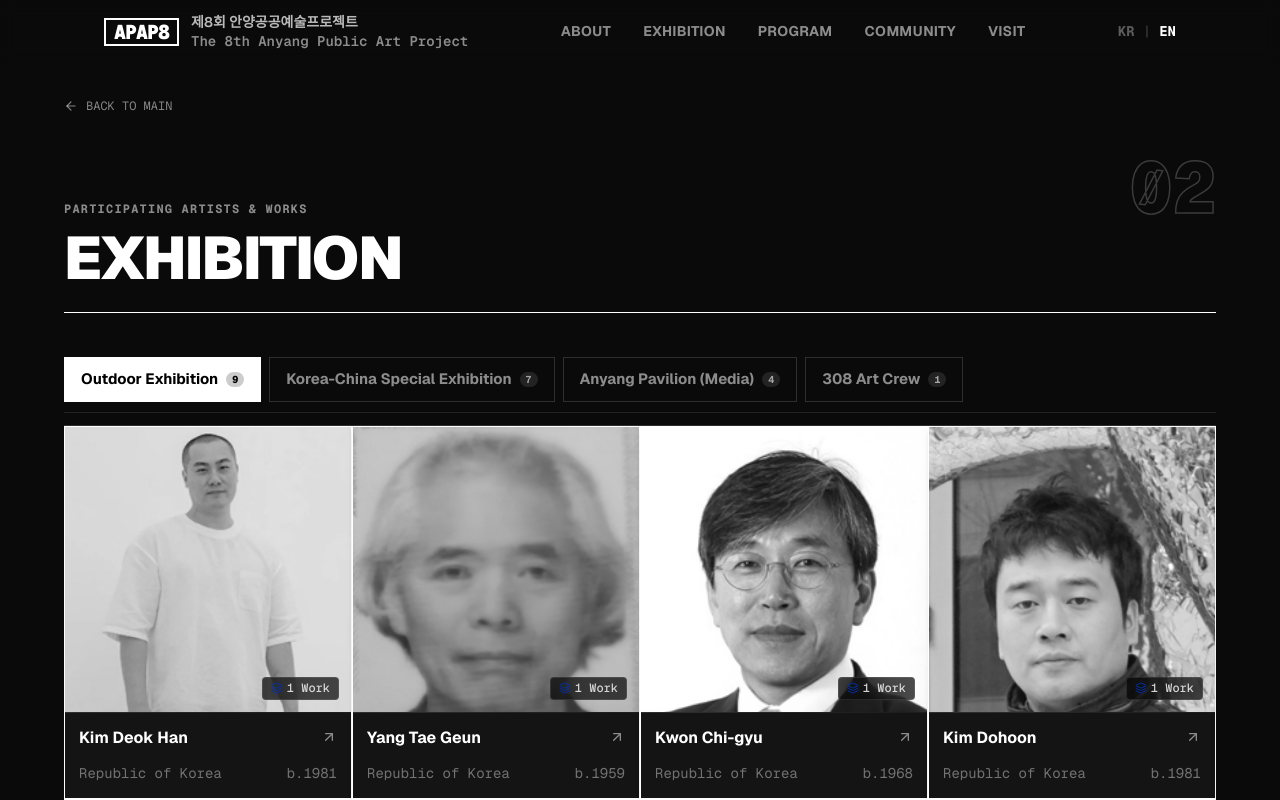
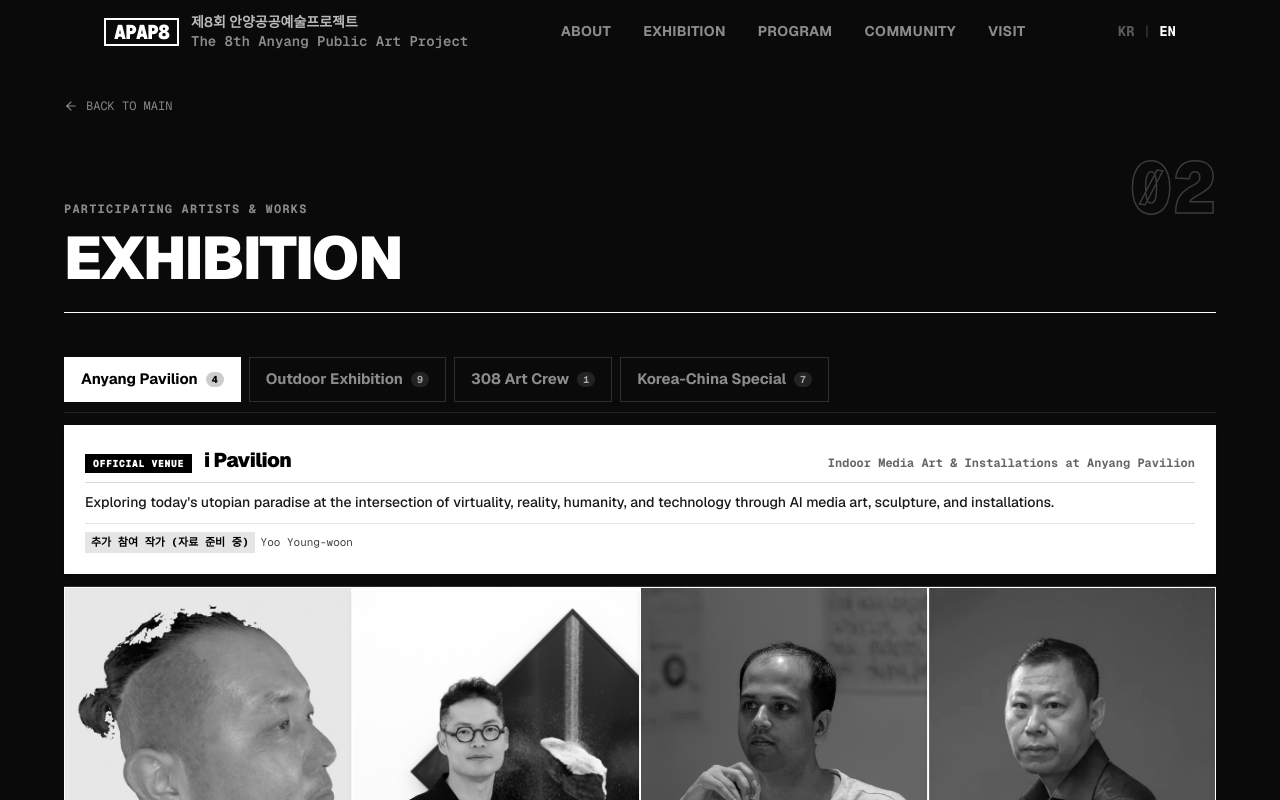
Before and after one commit to ljs001022/apap2026, a Next.js app: page /site-a/en/exhibition in a window 1280 px wide. Shown: the top 800 px of the page. Built offline with nearby package versions, Linux system fonts and the light colour scheme.

Commit message:
feat(site-a): 공식 4대 전시 부문 분류 체계 구축 및 베뉴 설명 배너 구현

```diff
--- /dev/null
+++ b/public/exhibition-categories.json
@@ -0,0 +1,149 @@
+{
+  "categories": [
+    {
+      "order": 1,
+      "id": "e-pavilion-media",
+      "manifestVenueSlug": "e-pavilion-media",
+      "tabLabel": {
+        "ko": "안양파빌리온",
+        "en": "Anyang Pavilion"
+      },
+      "officialName": {
+        "ko": "아이 파빌리온",
+        "en": "i Pavilion"
+      },
+      "subtitle": {
+        "ko": "안양파빌리온 실내 미디어아트 & 설치전",
+        "en": "Indoor Media Art & Installations at Anyang Pavilion"
+      },
+      "description": {
+        "ko": "인공지능(AI)을 주제로 한 미디어아트와 조각·설치 등 다양한 장르를 통해 가상과 현실, 인간과 기술의 관계 속 오늘날의 무릉도원을 탐색하는 전시",
+        "en": "Exploring today's utopian paradise at the intersection of virtuality, reality, humanity, and technology through AI media art, sculpture, and installations."
+      },
+      "missingArtists": [
+        {
+          "name_ko": "유영운",
+          "name_en": "Yoo Young-woon"
+        }
+      ]
+    },
+    {
+      "order": 2,
+      "id": "outdoor-exhibition",
+      "manifestVenueSlug": "outdoor-exhibition",
+      "tabLabel": {
+        "ko": "야외전시",
+        "en": "Outdoor Exhibition"
+      },
+      "officialName": {
+        "ko": "오픈 그라운드",
+        "en": "Open Ground"
+      },
+      "subtitle": {
+        "ko": "자연과 호흡하는 야외 조각 및 공공조형물",
+        "en": "Outdoor Sculptures & Public Installations Breathing with Nature"
+      },
+      "description": {
+        "ko": "자연과 도시가 어우러진 풍경 속 새로운 공공예술의 가능성을 제시하는 야외 조각전",
+        "en": "An outdoor sculpture exhibition proposing new possibilities for public art within the harmony of nature and urban landscape."
+      },
+      "missingArtists": []
+    },
+    {
+      "order": 3,
+      "id": "308-art-crew",
+      "manifestVenueSlug": "308-art-crew",
+      "tabLabel": {
+        "ko": "308아트",
+        "en": "308 Art Crew"
+      },
+      "officialName": {
+        "ko": "밤의 도원경",
+        "en": "Night Utopia"
+      },
+      "subtitle": {
+        "ko": "야외 레이저·미디어아트 특별 프로젝트",
+        "en": "Outdoor Laser & Media Art Special Project"
+      },
+      "description": {
+        "ko": "빛과 영상, 사운드로 안양예술공원의 밤을 감각적인 풍경으로 전환하는 야외 미디어아트",
+        "en": "Outdoor media art transforming the night of Anyang Art Park into a sensory landscape with light, video, and sound."
+      },
+      "missingArtists": []
+    },
+    {
+      "order": 4,
+      "id": "korea-china-special",
+      "manifestVenueSlug": "korea-china-special",
+      "tabLabel": {
+        "ko": "한중특별전",
+        "en": "Korea-China Special"
+      },
+      "officialName": {
+        "ko": "특별전: 우리가 꿈꾸는 도원",
+        "en": "Special Exhibition: The Utopia We Dream Of"
+      },
+      "subtitle": {
+        "ko": "한·중 현대미술 거장 특별 교류전",
+        "en": "Korea-China Contemporary Masters Special Exchange Exhibition"
+      },
+      "description": {
+        "ko": "한국과 중국 현대미술 작가들의 작품을 통해 우리가 꿈꾸는 삶과 세계를 살펴보는 특별전",
+        "en": "A special exhibition exploring the life and world we dream of through works by contemporary artists from Korea and China."
+      },
+      "missingArtists": [
+        {
+          "name_ko": "오용길",
+          "name_en": "Oh Yong-gil"
+        },
+        {
+          "name_ko": "윤진섭",
+          "name_en": "Yoon Jin-seop"
+        },
+        {
+          "name_ko": "이길우",
+          "name_en": "Lee Gil-woo"
+        },
+        {
+          "name_ko": "이후창",
+          "name_en": "Lee Hoo-chang"
+        },
+        {
+          "name_ko": "최순녕",
+          "name_en": "Choi Soon-nyeong"
+        },
+        {
+          "name_ko": "홍경택",
+          "name_en": "Hong Kyoung-tack"
+        },
+        {
+          "name_ko": "김윤아",
+          "name_en": "Kim Yoon-ah"
+        },
+        {
+          "name_ko": "임혜정",
+          "name_en": "Lim Hye-jung"
+        },
+        {
+          "name_ko": "정영남",
+          "name_en": "Jung Young-nam"
+        }
+      ]
+    }
+  ],
+  "missingFromManifest": {
+    "note": "프로필/작품 이미지가 미확보된 작가 10인으로, 카드는 생성하지 않고 전시 카테고리 설명에서 안내",
+    "artists": [
+      "유영운",
+      "오용길",
+      "윤진섭",
+      "이길우",
+      "이후창",
+      "최순녕",
+      "홍경택",
+      "김윤아",
+      "임혜정",
+      "정영남"
+    ]
+  }
+}
--- a/src/components/site-a/ArtistGrid.tsx
+++ b/src/components/site-a/ArtistGrid.tsx
@@ -5,6 +5,7 @@ import { Artist } from '@/types/artist';
 import ArtistCard, { CardTheme } from './ArtistCard';
 import ArtistModal from './ArtistModal';
 import { ChevronLeft, ChevronRight } from 'lucide-react';
+import exhibitionCategoriesData from '../../../public/exhibition-categories.json';
 
 export interface CategoryGroup<T> {
   id: string;
@@ -155,6 +156,13 @@ export default function ArtistGrid({
     return currentCat ? currentCat.items : [];
   }, [activeCategoryId, categories]);
 
+  // Current Venue Description & Official Name from exhibition-categories.json
+  const currentVenueInfo = useMemo(() => {
+    return exhibitionCategoriesData.categories.find(
+      (c) => c.id === activeCategoryId || c.manifestVenueSlug === activeCategoryId
+    );
+  }, [activeCategoryId]);
+
   const handleCardClick = (artist: Artist) => {
     if (onArtistClick) {
       onArtistClick(artist);
@@ -204,6 +212,36 @@ export default function ArtistGrid({
         ))}
       </div>
 
+      {/* ─── Official Venue Banner (Inverted White Box) ─── */}
+      {currentVenueInfo && (
+        <div className="bg-white text-black p-4 sm:p-5 border border-white my-3 shadow-md">
+          <div className="flex flex-col sm:flex-row sm:items-baseline justify-between gap-1 mb-2 border-b border-black/15 pb-2">
+            <div className="flex flex-wrap items-baseline gap-2 sm:gap-3">
+              <span className="font-mono text-[10px] font-black uppercase bg-black text-white px-2 py-0.5 tracking-wider">
+                OFFICIAL VENUE
+              </span>
+              <h3 className="text-lg sm:text-xl font-black tracking-tight">
+                {isKo ? currentVenueInfo.officialName.ko : currentVenueInfo.officialName.en}
+              </h3>
+            </div>
+            <span className="font-mono text-xs font-bold text-black/60">
+              {isKo ? currentVenueInfo.subtitle?.ko : currentVenueInfo.subtitle?.en}
+            </span>
+          </div>
+          <p className="text-xs sm:text-sm leading-relaxed text-black/90 font-medium">
+            {isKo ? currentVenueInfo.description.ko : currentVenueInfo.description.en}
+          </p>
+          {currentVenueInfo.missingArtists && currentVenueInfo.missingArtists.length > 0 && (
+            <div className="mt-2.5 pt-2 border-t border-black/10 text-[11px] font-mono text-black/75 flex flex-wrap items-center gap-1.5">
+              <span className="font-bold text-black bg-black/10 px-1.5 py-0.5">추가 참여 작가 (자료 준비 중)</span>
+              <span>
+                {currentVenueInfo.missingArtists.map((a: { name_ko: string; name_en: string }) => (isKo ? a.name_ko : a.name_en)).join(', ')}
+              </span>
+            </div>
+          )}
+        </div>
+      )}
+
       {/* ─── Responsive Grid ─── */}
       {displayedArtists.length > 0 ? (
         theme === 'blackwhite' ? (
--- a/src/lib/artistLocalization.ts
+++ b/src/lib/artistLocalization.ts
@@ -159,10 +159,10 @@ export function getLocalizedArtistName(
 export function getLocalizedVenueName(venueSlug: string, locale: string = 'ko'): string {
   const isKo = locale === 'ko';
   const venueMap: Record<string, { ko: string; en: string }> = {
+    'e-pavilion-media': { ko: '안양파빌리온', en: 'Anyang Pavilion' },
     'outdoor-exhibition': { ko: '야외전시', en: 'Outdoor Exhibition' },
-    'korea-china-special': { ko: '한·중 특별전', en: 'Korea-China Special Exhibition' },
-    'e-pavilion-media': { ko: '안양파빌리온 (미디어)', en: 'Anyang Pavilion (Media)' },
-    '308-art-crew': { ko: '308 아트크루', en: '308 Art Crew' },
+    '308-art-crew': { ko: '308아트', en: '308 Art Crew' },
+    'korea-china-special': { ko: '한중특별전', en: 'Korea-China Special' },
   };
 
   const found = venueMap[venueSlug];
--- a/src/lib/artists.ts
+++ b/src/lib/artists.ts
@@ -32,11 +32,13 @@ export function getManifest(): ArtistsManifest {
   return manifest;
 }
 
+const VENUE_ORDER = ['e-pavilion-media', 'outdoor-exhibition', '308-art-crew', 'korea-china-special'];
+
 /**
- * Returns venues with artists having venue context attached
+ * Returns venues with artists having venue context attached, sorted by official exhibition category order
  */
 export function getVenues(): Venue[] {
-  return manifest.venues.map((venue) => ({
+  const venues = manifest.venues.map((venue) => ({
     ...venue,
     artists: venue.artists.map((artist) => ({
       ...artist,
@@ -44,6 +46,12 @@ export function getVenues(): Venue[] {
       venue_slug: venue.venue_slug,
     })),
   }));
+
+  return venues.sort((a, b) => {
+    const orderA = VENUE_ORDER.indexOf(a.venue_slug);
+    const orderB = VENUE_ORDER.indexOf(b.venue_slug);
+    return (orderA === -1 ? 99 : orderA) - (orderB === -1 ? 99 : orderB);
+  });
 }
 
 /**
```
